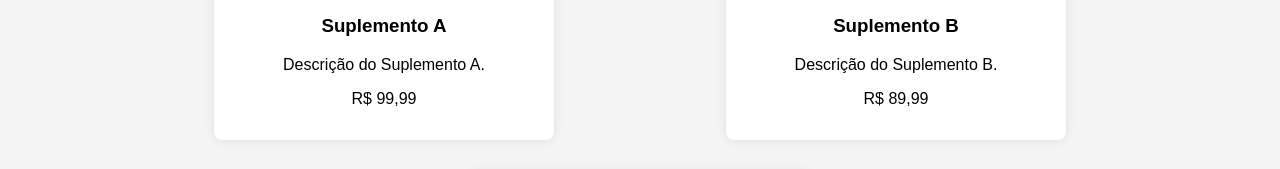
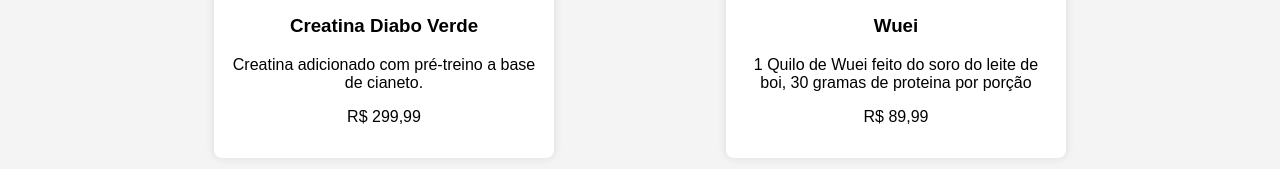
Before and after one commit to andreleo159/light-lab, a plain HTML site: page index.html in a window 1280 px wide. Shown: the part 433-602 px from the top of the page. Drawn offline with Linux system fonts and the light colour scheme.

Commit message:
saadasdasdasdasd

```diff
--- a/index.html
+++ b/index.html
@@ -99,14 +99,14 @@
         <div class="products">
             <div class="product">
                 <img src="produto1.jpg" alt="Produto 1">
-                <h3>Suplemento A</h3>
-                <p>Descrição do Suplemento A.</p>
-                <p>R$ 99,99</p>
+                <h3>Creatina Diabo Verde</h3>
+                <p>Creatina adicionado com pré-treino a base de cianeto.</p>
+                <p>R$ 299,99</p>
             </div>
             <div class="product">
                 <img src="produto2.jpg" alt="Produto 2">
-                <h3>Suplemento B</h3>
-                <p>Descrição do Suplemento B.</p>
+                <h3>Wuei</h3>
+                <p>1 Quilo de Wuei feito do soro do leite de boi, 30 gramas de proteina por porção</p>
                 <p>R$ 89,99</p>
             </div>
             <div class="product">
```
